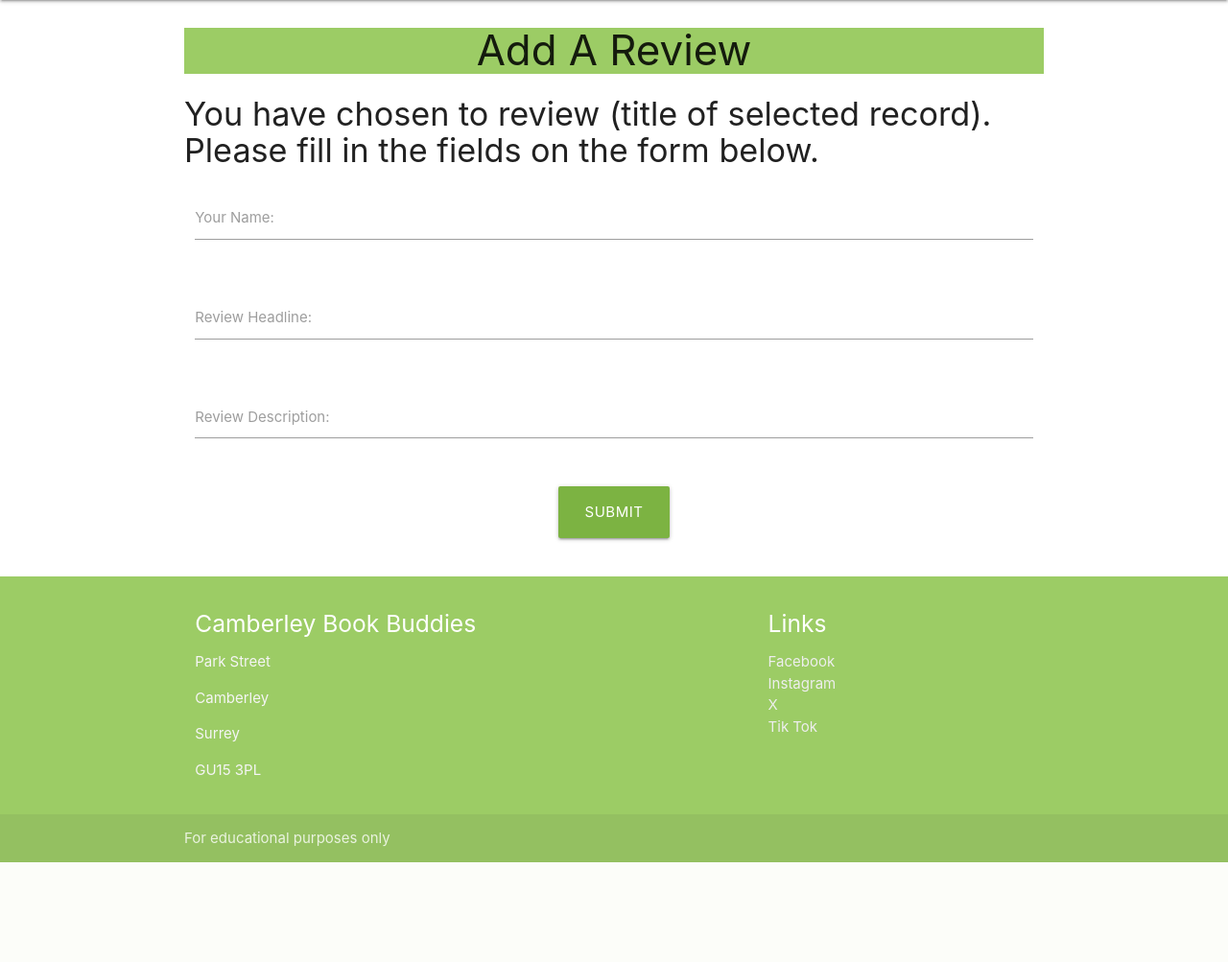
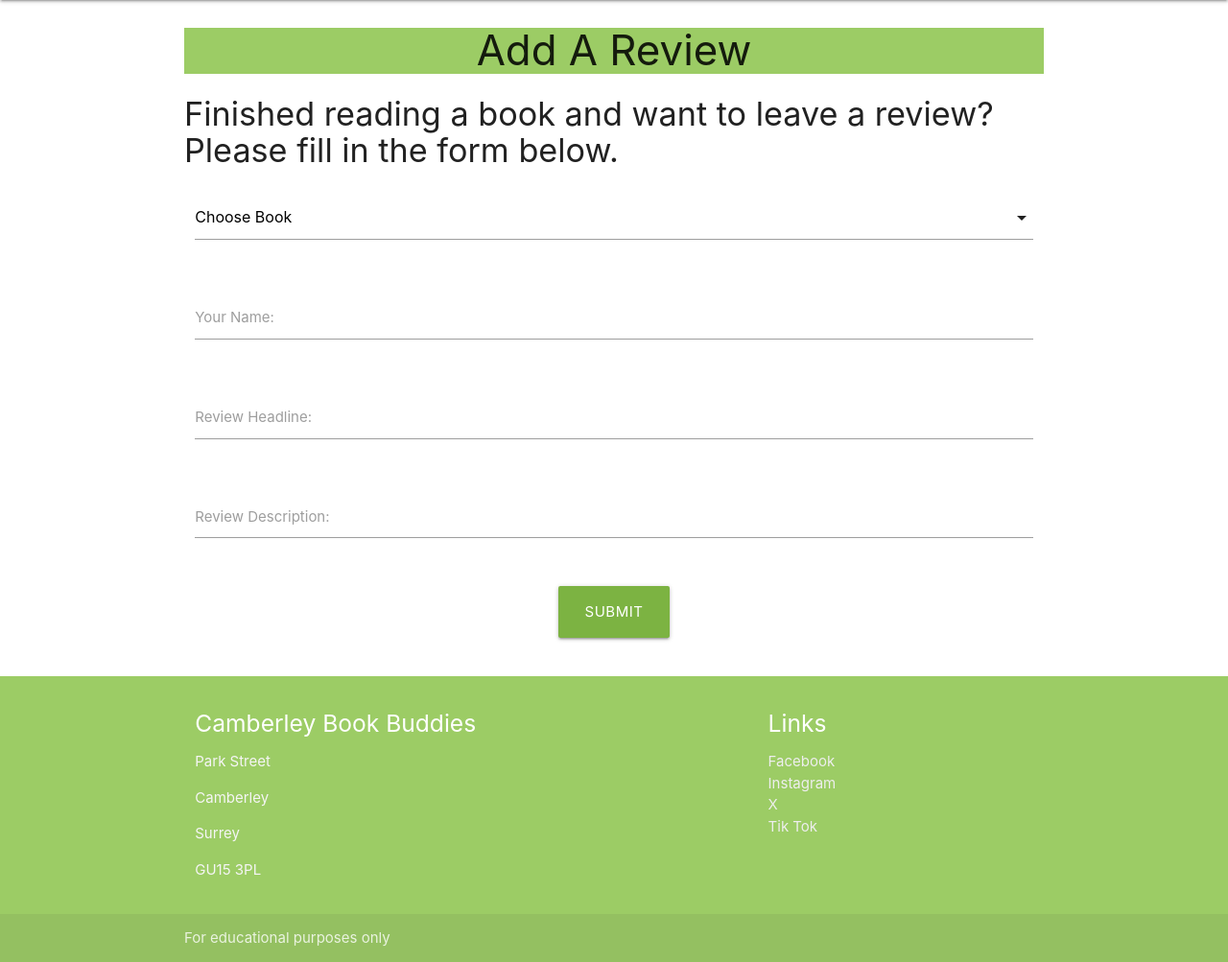
Before and after one commit to JCook22/camberley-book-buddies, a Flask app: page /add_review in a window 1280 px wide. Shown: the part 64-1067 px from the top of the page at 96% size. Before the commit the page ends 963 px from the top, so only its background shows below. Run offline with Flask 2, Linux system fonts and the light colour scheme; data that the repository does not hold is empty.

Commit message:
Minor text changes

```diff
--- a/camberleybookbuddies/templates/add_review.html
+++ b/camberleybookbuddies/templates/add_review.html
@@ -5,10 +5,20 @@
 
 <section>
     <div>
-        <h4>You have chosen to review (title of selected record). Please fill in the fields on the form below.</h4>
+        <h4>Finished reading a book and want to leave a review? Please fill in the form below.</h4>
     </div>
     <div class="row">
         <form class="col s12" method="POST" action="{{ url_for('add_review') }}">
+            <div class="row">
+                <div class="input-field col s12">
+                    <select id="book_id" name="book_id" class="validate" required>
+                        <option value="" disabled selected>Choose Book</option>
+                        {% for book in library %}
+                            <option value="{{ book.id }}">{{ book.book_title }}</option>
+                        {% endfor %}
+                    </select>
+                </div>
+              </div>
           <div class="row">
             <div class="input-field col s12">
               <input id="review_author" name="review_author" minlength="3" maxlength="50" type="text" class="validate" required>
--- a/camberleybookbuddies/templates/library.html
+++ b/camberleybookbuddies/templates/library.html
@@ -7,7 +7,7 @@
     <div>
         <h4>Welcome to our library! Here you can view records of all the books previously read by members and the reviews.</h4>
     </div>
-    <div>
+    <div class="center-align">
         <a href="{{ url_for('add_book') }}" class="btn light-green darken-1">Add Book</a>
         <a href="{{ url_for('add_review') }}" class="btn light-green darken-1">Add Review</a>
     </div>
```
